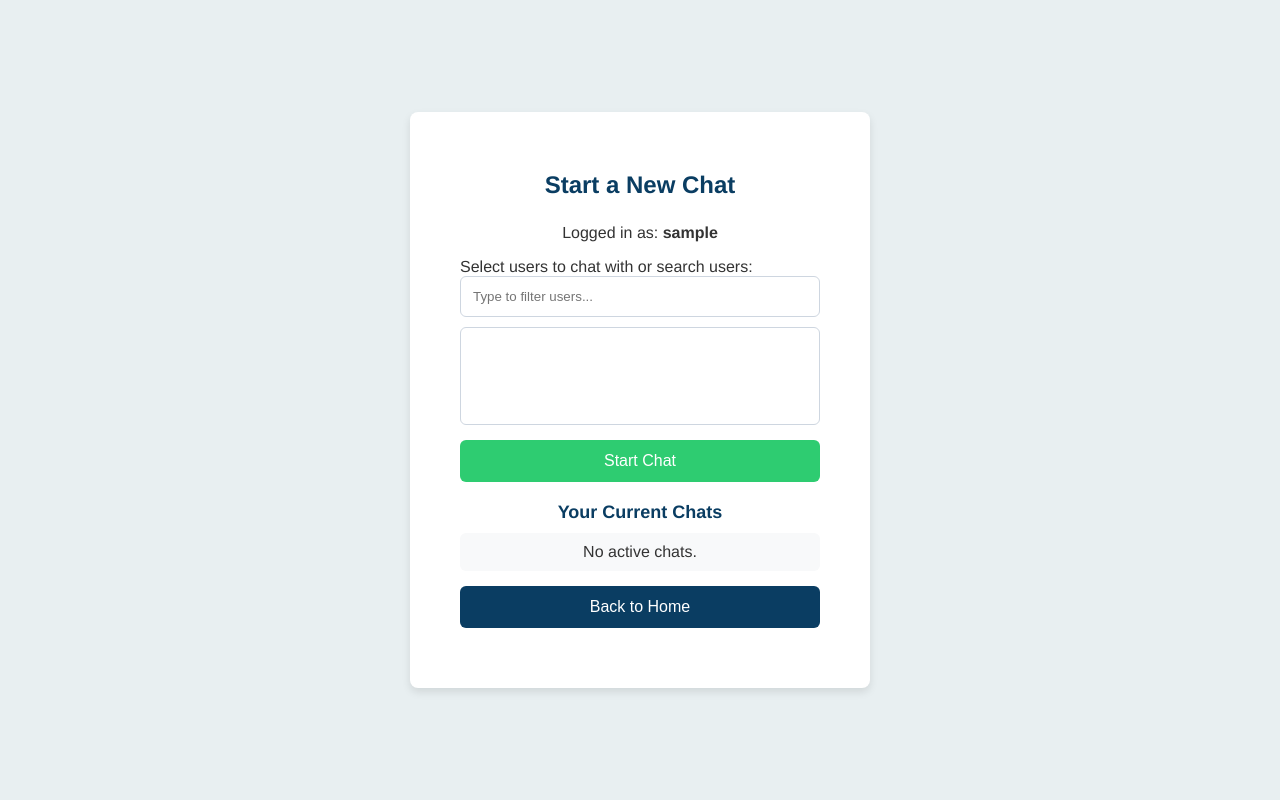
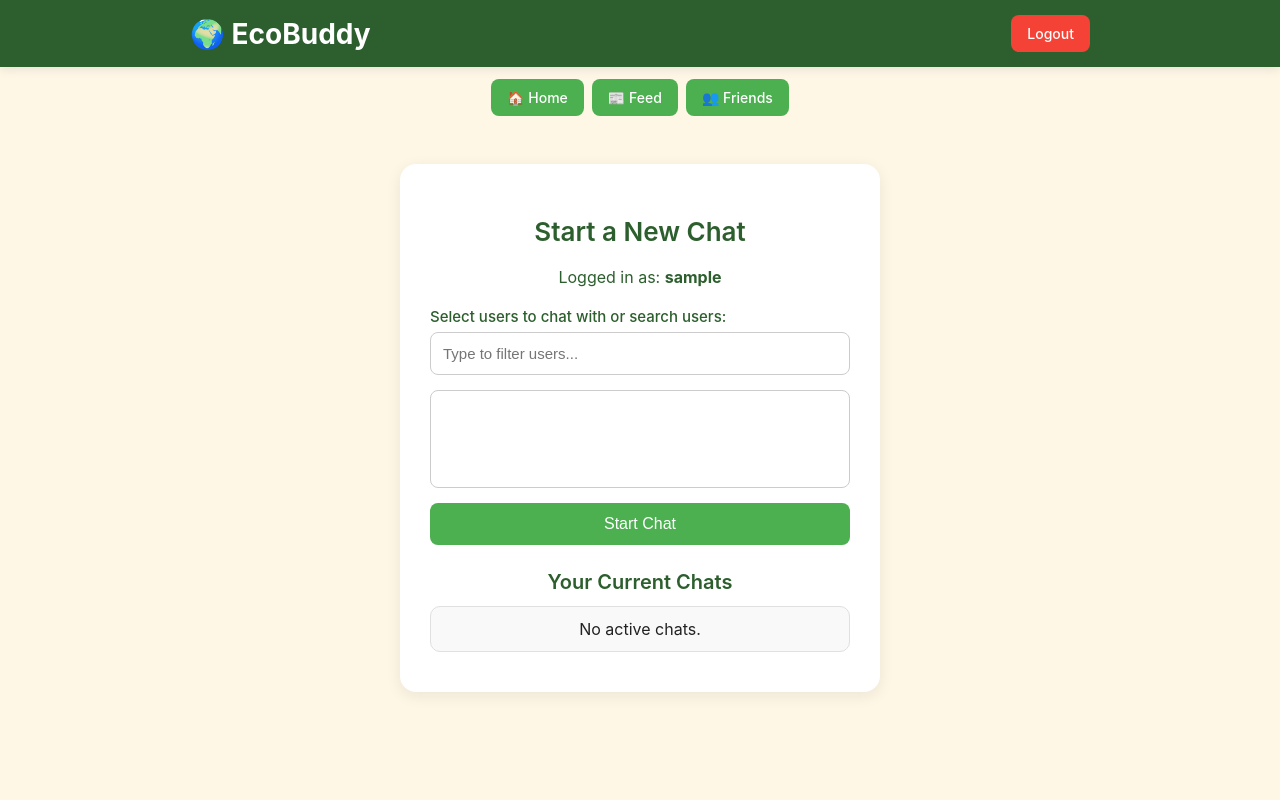
Before and after one commit to zoh-f/EcoBuddy, a Django app: page /messaging/lobby/ in a window 1280 px wide. Run offline with Django 5.2, Linux system fonts and the light colour scheme; the visitor is signed in with stand-in values (Sample User, id 1); data comes from the database, SQL or seed files in the repository; data that the repository does not hold is empty.

Commit message:
made ui for lobby page consistent

```diff
--- a/messaging/templates/lobby.html
+++ b/messaging/templates/lobby.html
@@ -4,71 +4,176 @@
   <meta charset="UTF-8" />
   <meta name="viewport" content="width=device-width, initial-scale=1.0" />
   <title>Start Chat</title>
+
   <style>
+    /* Page base */
     body {
-        font-family: 'Helvetica Neue', sans-serif;
+      background-color: #fff7e6;
+      font-family: -apple-system, BlinkMacSystemFont, 'Segoe UI', Roboto, sans-serif;
+      color: #222;
+      margin: 0;
+      padding: 0;
+      min-height: 100vh;
+      -webkit-font-smoothing: antialiased;
+      -moz-osx-font-smoothing: grayscale;
+    }
+
+    /* Header and Navigation */
+    .header {
+      background: #2c5f2d;
+      padding: 15px 0;
+      box-shadow: 0 2px 10px rgba(0, 0, 0, 0.1);
+      position: sticky;
+      top: 0;
+      z-index: 50;
+    }
+
+    .header-content {
+      max-width: 900px;
+      margin: 0 auto;
+      padding: 0 20px;
+      display: flex;
+      justify-content: space-between;
+      align-items: center;
+    }
+
+    .logo {
+      color: #fff;
+      font-size: 28px;
+      font-weight: 700;
+      text-decoration: none;
+    }
+
+    .nav-bar {
+      max-width: 900px;
+      margin: 0 auto;
+      padding: 0 20px;
+      background: transparent;
+    }
+
+    .nav-buttons {
+      display: flex;
+      gap: 8px;
+      padding: 12px 0;
+      justify-content: center;
+    }
+
+    .nav-btn {
+      background: #4caf50;
+      color: #fff;
+      padding: 10px 16px;
+      border-radius: 8px;
+      text-decoration: none;
+      font-size: 14px;
+      font-weight: 500;
+      transition: all 0.15s ease;
+      border: none;
+      cursor: pointer;
+      display: inline-flex;
+      align-items: center;
+      gap: 8px;
+    }
+
+    .nav-btn:hover {
+      background: #45a049;
+      transform: translateY(-1px);
+    }
+
+    .nav-btn.danger {
+      background: #f44336;
+    }
+
+    .nav-btn.danger:hover {
+      background: #da190b;
+    }
+
+    /* Page content area (centers the card below the header) */
+    .page {
       display: flex;
       justify-content: center;
-        align-items: center;
-        height: 100vh;
-        background-color: #e8eff1;
-        margin: 0;
-        color: #333;
+      padding: 36px 20px 80px 20px; /* top padding keeps card clear of header */
     }
 
-      .lobby-container {
-        background: #ffffff;
-        padding: 40px 50px;
-        border-radius: 8px;
-        box-shadow: 0 4px 8px rgba(0, 0, 0, 0.1);
-        width: 360px;
+    .container {
+      background: #fff;
+      width: 100%;
+      max-width: 420px;
+      padding: 30px;
+      border-radius: 16px;
+      box-shadow: 0 4px 15px rgba(0,0,0,0.08);
+      margin: 0 auto;
     }
 
-      .lobby-container h2 {
+    h2 {
       text-align: center;
-        margin-bottom: 25px;
-        font-size: 24px;
-        color: #0a3d62;
-      }
-
-      .lobby-container form {
-        display: flex;
-        flex-direction: column;
+      font-size: 26px;
+      font-weight: 600;
+      color: #2c5f2d;
       margin-bottom: 20px;
     }
 
-      .lobby-container select {
-        margin-bottom: 15px;
-        padding: 12px;
-        border: 1px solid #ced6e0;
-        border-radius: 6px;
-        font-size: 16px;
+    label {
+      font-size: 15px;
+      font-weight: 500;
+      color: #2c5f2d;
+      display: block;
+      margin-bottom: 6px;
     }
 
-      .lobby-container button {
+    .input-field,
+    select {
+      width: 100%;
       padding: 12px;
-        background-color: #2ecc71;
+      border-radius: 8px;
+      border: 1px solid #ccc;
+      margin-bottom: 15px;
+      font-size: 15px;
+      box-sizing: border-box;
+    }
+
+    button {
+      width: 100%;
+      padding: 12px;
+      font-size: 16px;
+      background: #4caf50;
       color: white;
       border: none;
-        border-radius: 6px;
+      border-radius: 8px;
       cursor: pointer;
-        font-size: 16px;
-        transition: background-color 0.3s;
+      transition: all 0.2s ease;
     }
 
-      .lobby-container button:hover {
-        background-color: #27ae60;
+    button:hover {
+      background: #45a049;
+    }
+
+    .messages {
+      list-style: none;
+      padding: 0;
+      margin: 10px 0 20px 0;
+      text-align: center;
+    }
+
+    .messages li {
+      background: #f8d7da;
+      color: #721c24;
+      padding: 10px;
+      border-radius: 6px;
+      margin-bottom: 10px;
+      border: 1px solid #f5c6cb;
+      font-size: 14px;
     }
 
     .current-chats {
-        margin-top: 20px;
+      margin-top: 25px;
     }
 
     .current-chats h3 {
-        font-size: 18px;
-        margin-bottom: 10px;
-        color: #0a3d62;
+      font-size: 20px;
+      color: #2c5f2d;
       text-align: center;
+      margin-bottom: 12px;
+      font-weight: 600;
     }
 
     .current-chats ul {
@@ -78,32 +183,71 @@
     }
 
     .current-chats li {
+      background: #f9f9f9;
+      padding: 12px;
+      border-radius: 10px;
       margin-bottom: 10px;
-        background: #f8f9fa;
-        padding: 10px;
-        border-radius: 6px;
       text-align: center;
-        font-size: 16px;
       cursor: pointer;
-        transition: background 0.3s;
+      transition: background 0.2s ease;
+      border: 1px solid #e0e0e0;
     }
 
     .current-chats li:hover {
-        background: #e0f2f1;
+      background: #e8f5e9;
     }
 
-      .messages {
-        list-style-type: none;
-        padding: 0;
+    .home-btn {
+      background: #2c5f2d !important;
+      margin-top: 15px;
+    }
+
+    .home-btn:hover {
+      background: #244d25 !important;
+    }
+
+    /* Search alignment (ensures same width as selects) */
+    #user-search {
+      width: 100%;
+      box-sizing: border-box;
+      padding: 12px;
+      border-radius: 8px;
+      border: 1px solid #ccc;
       margin-bottom: 15px;
-        color: red;
-        text-align: center;
+      font-size: 15px;
+    }
+
+    /* Small screens tweak */
+    @media (max-width: 480px) {
+      .nav-buttons { gap: 6px; padding: 10px 0; }
+      .container { padding: 24px; border-radius: 12px; }
     }
   </style>
 </head>
 
 <body>
-    <div class="lobby-container">
+
+  <!-- Header with Logo -->
+  <div class="header">
+    <div class="header-content">
+      <a href="{% url 'home' %}" class="logo">🌍 EcoBuddy</a>
+      <a href="{% url 'account_logout' %}" class="nav-btn danger">Logout</a>
+    </div>
+  </div>
+
+  <!-- Navigation Bar -->
+  <div class="nav-bar">
+    <div class="nav-buttons">
+      <a href="{% url 'home' %}" class="nav-btn">🏠 Home</a>
+      <a href="{% url 'public_feed' %}" class="nav-btn">📰 Feed</a>
+      <a href="{% url 'friends_list' %}" class="nav-btn">👥 Friends</a>
+    </div>
+  </div>
+
+  <!-- Main page area -->
+  <div class="page">
+    <div class="container">
+
       <h2>Start a New Chat</h2>
 
       {% if messages %}
@@ -115,26 +259,32 @@
       {% endif %}
 
       {% if user.is_authenticated %}
-        <p style="text-align:center;">
+        <p style="text-align:center; color:#2c5f2d; margin-bottom:20px;">
           Logged in as: <strong>{{ current_display_name }}</strong>
         </p>
       {% endif %}
 
-
       <!-- Start Group DM -->
       <form method="post" action="{% url 'messaging:lobby' %}">
         {% csrf_token %}
-  <label for="participants">Select users to chat with or search users:</label>
-<input type="text" id="user-search" placeholder="Type to filter users..." style="padding:12px; margin-bottom:10px; border-radius:6px; border:1px solid #ced6e0;">
 
-  <select name="participants" id="participants" multiple required style="padding:12px; margin-bottom:15px; border-radius:6px; border:1px solid #ced6e0;">
+        <label>Select users to chat with or search users:</label>
+
+        <input
+          type="text"
+          id="user-search"
+          class="input-field"
+          placeholder="Type to filter users..."
+        >
+
+        <select name="participants" id="participants" multiple required class="input-field">
           {% for u in users_with_names %}
             {% if u.user_obj != request.user %}
               <option value="{{ u.username }}">{{ u.display_name }}</option>
             {% endif %}
           {% endfor %}
         </select>
-  </select>
+
         <button type="submit">Start Chat</button>
       </form>
 
@@ -165,11 +315,8 @@ userSearch.addEventListener('input', () => {
         </ul>
       </div>
 
-      <form action="{% url 'home' %}" method="get" style="margin-top:15px;">
-        <button type="submit" style="width:100%; background:#0a3d62; color:white; border:none; padding:12px; border-radius:6px; cursor:pointer;">
-          Back to Home
-        </button>
-      </form>
     </div>
+  </div>
+
 </body>
 </html>
```
Lines whose indentation alone changed are shown as unchanged.
